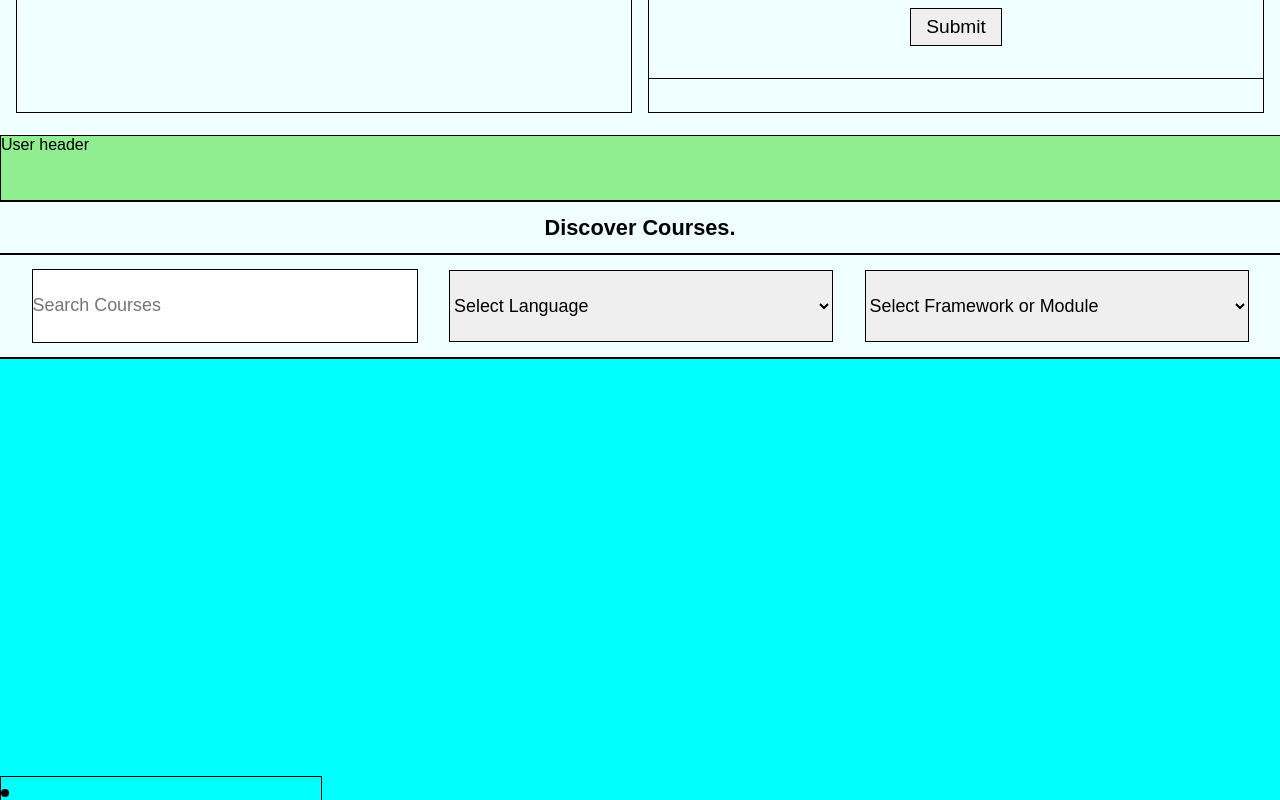
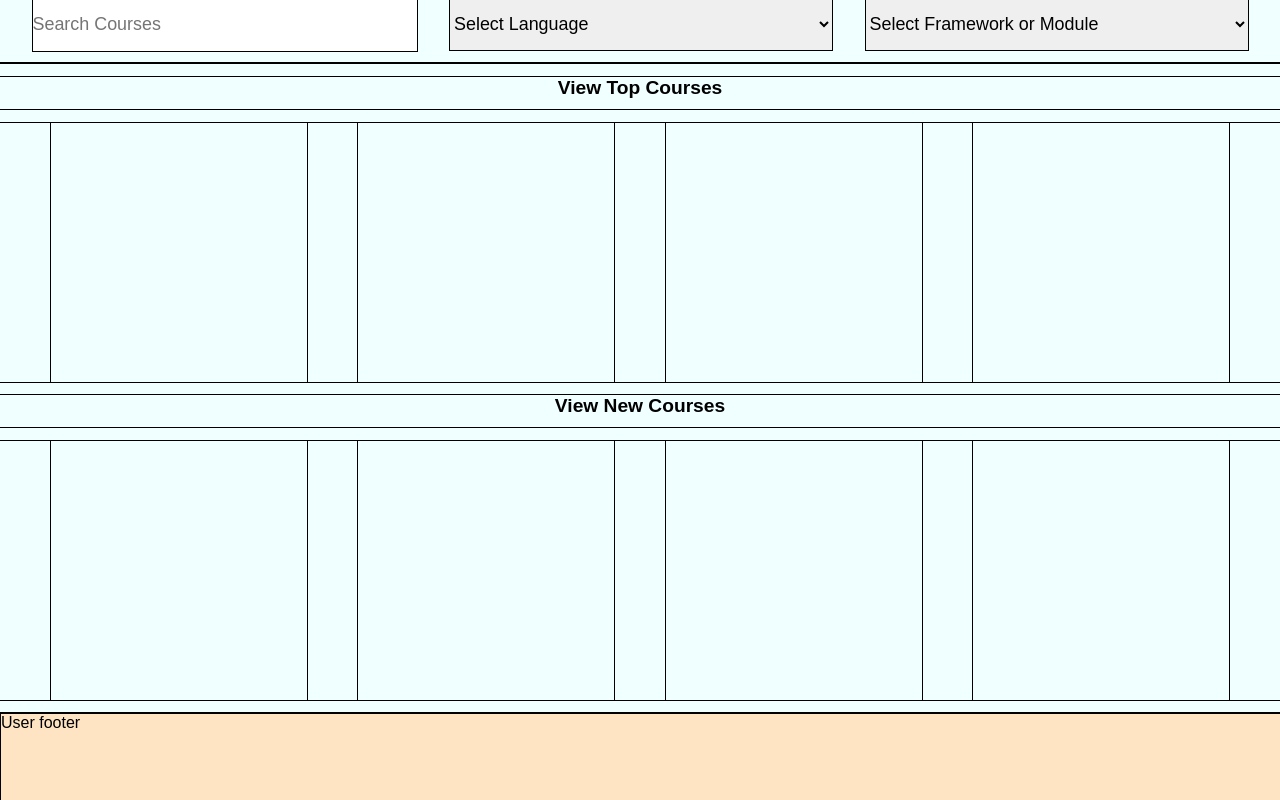
Before and after one commit to MokuaEnock/NxT-learn, a React (Create React App) app: page / in a window 1280 px wide. Shown: the part 2260-3060 px from the top of the page. Built offline with nearby package versions, Linux system fonts and the light colour scheme.

Commit message:
create skeleton for lists in userhome

```diff
--- a/src/components/user/userHome.js
+++ b/src/components/user/userHome.js
@@ -2,6 +2,9 @@ import React from "react";
 import UserAside from "./userAside";
 import UserFooter from "./userFooter";
 function UserHome() {
+  function CourseItem() {
+    return <li id="course_card"></li>;
+  }
   return (
     <>
       <UserAside />
@@ -26,9 +29,20 @@ function UserHome() {
           </select>
         </form>
         <div id="user_home_container">
-          <li id="course_card">
-
-          </li>
+          <h2>View Top Courses</h2>
+          <ul className="course_list">
+            <CourseItem />
+            <CourseItem />
+            <CourseItem />
+            <CourseItem />
+          </ul>
+          <h2>View New Courses</h2>
+          <ul className="course_list">
+            <CourseItem />
+            <CourseItem />
+            <CourseItem />
+            <CourseItem />
+          </ul>
         </div>
       </section>
       <UserFooter />
--- a/src/index.css
+++ b/src/index.css
@@ -147,7 +147,7 @@ header {
 
 #userForm {
   width: 100%;
-  height: 80vw;
+  height: 60vw;
   display: flex;
   flex-direction: column;
   align-items: center;
@@ -226,7 +226,7 @@ select:focus {
 /* userHome ==================================================================== */
 #userHome {
   width: 100%;
-  height: 80vw;
+  height: 60vw;
   display: flex;
   flex-direction: column;
   align-items: center;
@@ -271,13 +271,34 @@ select:focus {
 #user_home_container {
   width: 100%;
   height: 85%;
-  background-color: aqua;
+  flex-direction: column;
+  list-style: none;
+  justify-content: space-evenly;
+}
+
+#user_home_container>h2 {
+  border: thin solid;
+  width: 100%;
+  height: 5%;
+  font-size: 1.5vw;
+  text-align: center;
 }
 
 #course_card {
-  width: 25%;
-  height: 30vw80vw;
+  width: 20%;
+  height: 100%;
   border: thin solid black;
+}
+
+.course_list {
+  height: 40%;
+  width: 100%;
+  display: flex;
+  list-style: none;
+  border: thin solid black;
+  flex-direction: row;
+  justify-content: space-evenly;
+  align-items: center;
 }
 
 /* contact ================================================================== */
```
